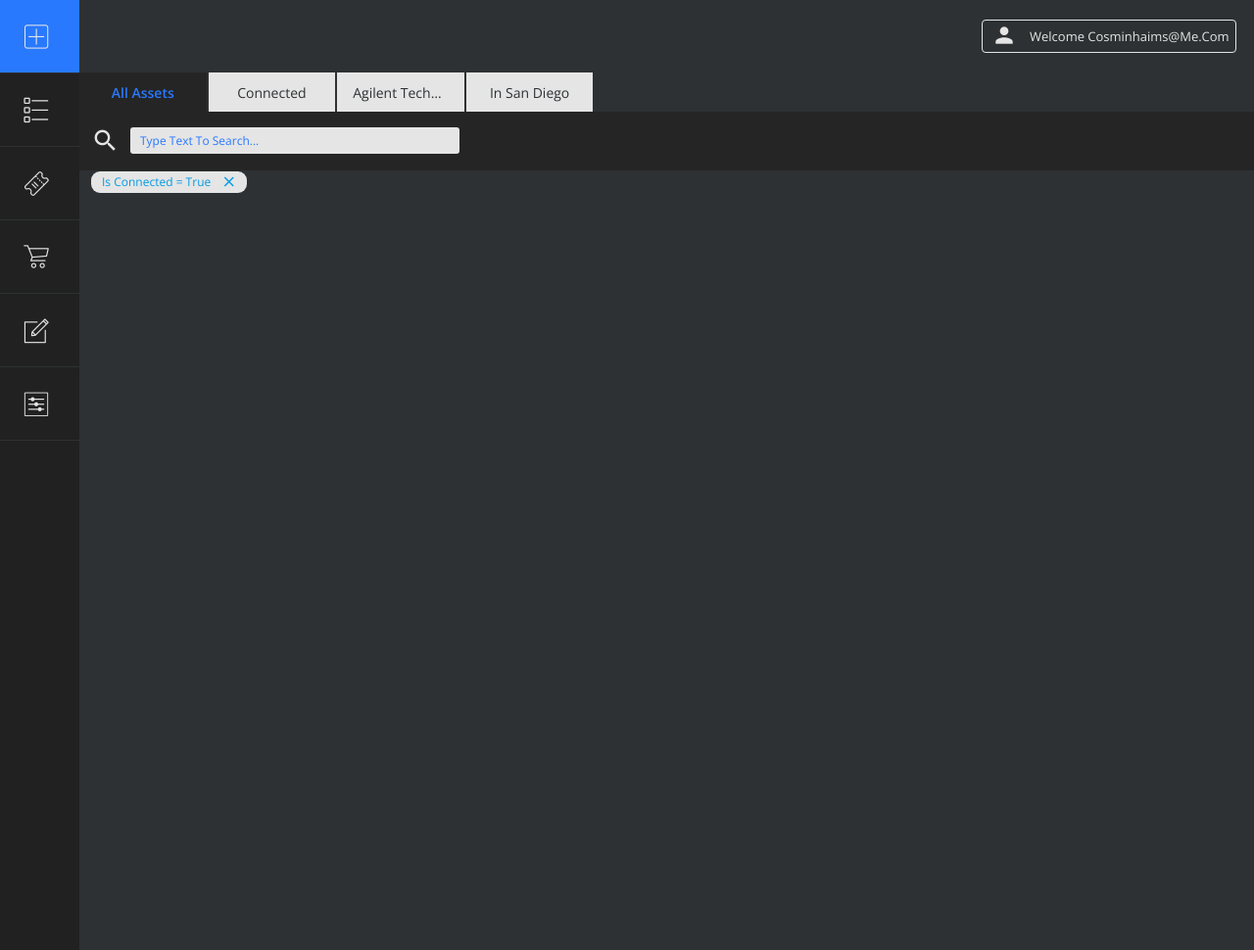
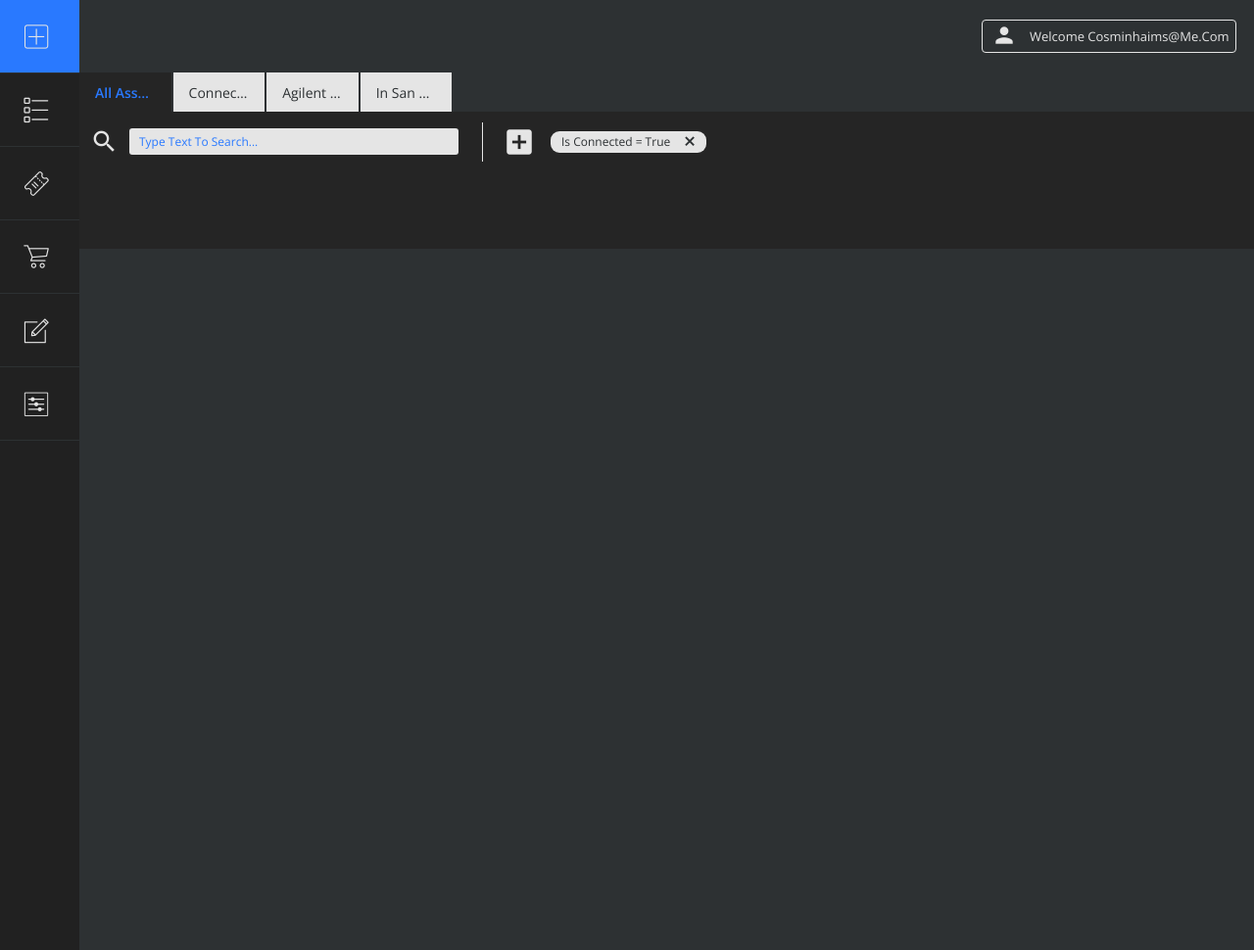
Before and after one commit to jsthack/aa_main_ui, a website: page index.html in a window 1280 px wide. Shown: the whole page at 98% size. Drawn offline with nearby package versions, Linux system fonts and the light colour scheme; files whose address does not match are found by name.

Commit message:
End of day / Friday 7.14.17

```diff
--- a/index.html
+++ b/index.html
@@ -28,10 +28,10 @@
          <div class="row mainNav">
             <div class="col s12 tabBar">
                <ul class="tabs">
-                  <li class="tab col s3"><a href="#" class="active">All Assets</a></li>
-                  <li class="tab col s3"><a href="#">Connected</a></li>
-                  <li class="tab col s3"><a href="#">Agilent Technologies</a></li>
-                  <li class="tab col s3"><a href="#">In San Diego</a></li>
+                  <li class="tab col s2"><a href="#" class="active">All Assets</a></li>
+                  <li class="tab col s2"><a href="#">Connected</a></li>
+                  <li class="tab col s2"><a href="#">Agilent Technologies</a></li>
+                  <li class="tab col s2"><a href="#">In San Diego</a></li>
                </ul>
             </div>
          </div>
@@ -40,7 +40,9 @@
                <i class="material-icons prefix">search</i>
                <input id="icon_prefix"  class="search browser-default" type="search" value="Type Text To Search..." onfocus="if(this.value == 'Type Text To Search...') { this.value = ''; }" onblur="if(this.value == '') { this.value = 'Type Text To Search...'; }">
             </div>
+
             <div class="col s7 filters">
+               <a href="#" class="filterButton"><i class="material-icons addFilter">add_box</i></a>
                <a href="#" class="tags"><span>is connected = true</span><i class="material-icons">close</i></a>
             </div>
          </div>
--- a/sass/main.scss
+++ b/sass/main.scss
@@ -135,7 +135,7 @@ a.userSettings:hover {
    height: 30px;
    padding: 0;
    .col.s12.tabBar {
-      width: 470px;
+      width: 40%;
       padding: 0;
    }
 }
@@ -147,6 +147,7 @@ a.userSettings:hover {
 .tabs {
    width: 112%;
    height: 40px;
+   background-color: transparent;
    .tab {
       background-color: $lightGray;
       border-right: 2px solid #2e3133;
@@ -173,13 +174,17 @@ a.userSettings:hover {
 //======================
 
 .row.searchFilter {
-   height: 60px;
+   //height: 60px;
+   height: 140px;
    margin-top: -10px;
    background-color: $activeTabBkg;
 }
 
 .col.s3.input-field {
-   width: 21%;
+   width: 412px;
+   margin: 11px 0 0 0;
+   padding: 6px 0px 7px 11px;
+   border-right: 1px solid $lightGray;
 }
 
 input[type=search] {
@@ -212,24 +217,38 @@ input[type=search] {
 
 .col.s7.filters {
    height: 100%;
-   width: 74%;
+   width: 50%;
+   .addFilter {
+      font-size: 34px;
+      color: $lightGray;
+      padding: 14px 15px 0px 8px;
+      &:hover {
+         color: $mainBlue;
+      }
+   }
 }
 
 .tags {
    position: absolute;
    border-radius: 9px;
    padding: 1px 0 0 11px;
-   margin: 18px 0 0 0;
+   margin: 20px 0 0 0;
    width: 159px;
    height: 22px;
    background-color: #e5e5e5;
+   &:hover {
+      background-color: $mainYellow;
+      color: $white;
+   }
    span {
-      line-height: 17px;
+      color: $bkg;
       font-size: 12px;
    }
    .material-icons {
+      color: $bkg;
+      font-weight: bold;
       position: absolute;
-      padding: 1px 0 0 10px;
-      font-size: 17px;
+      padding: 2px 0 0 12px;
+      font-size: 15px;
    }
 }
```
Also changed, not shown: css/main.css.
